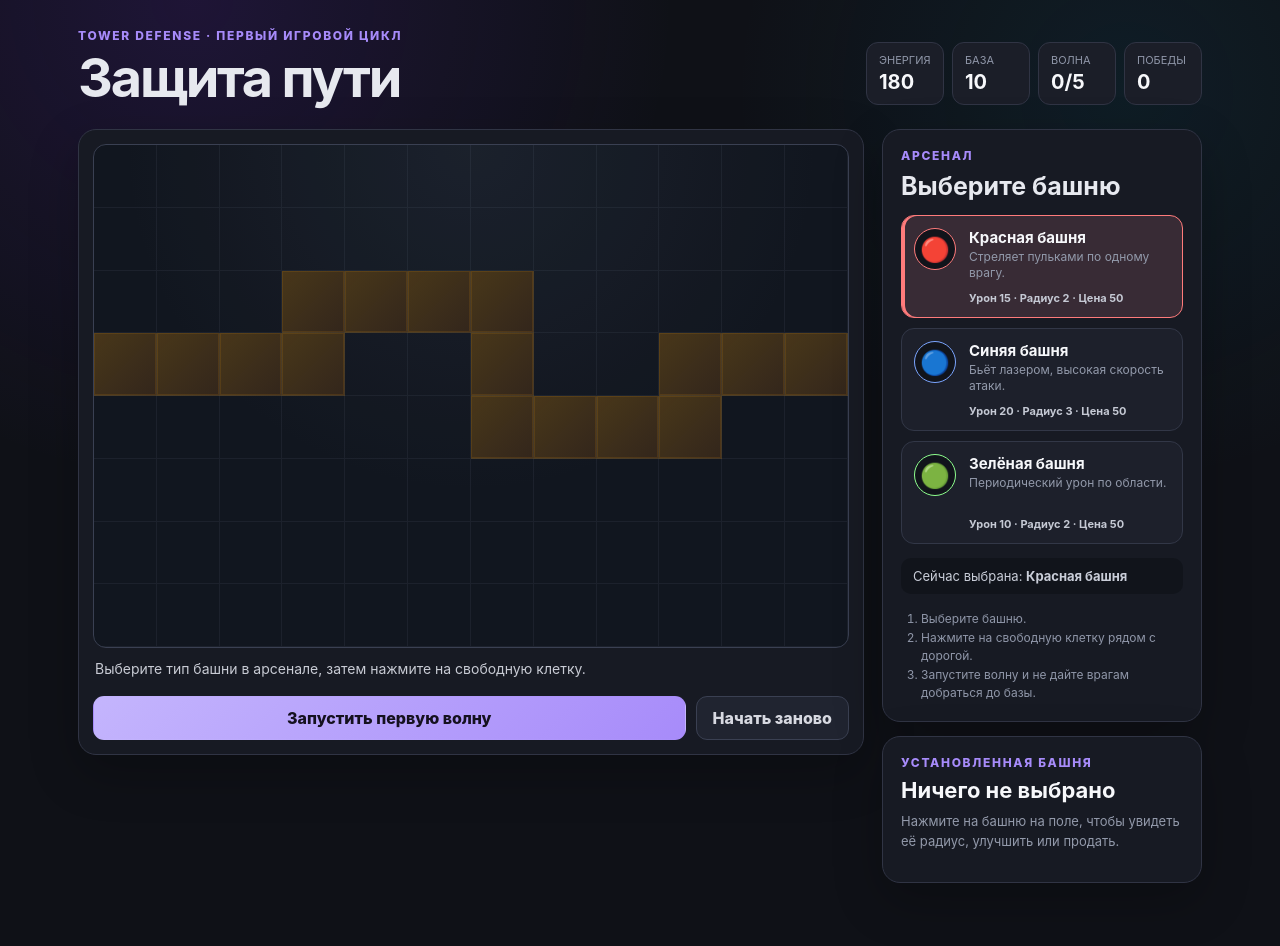
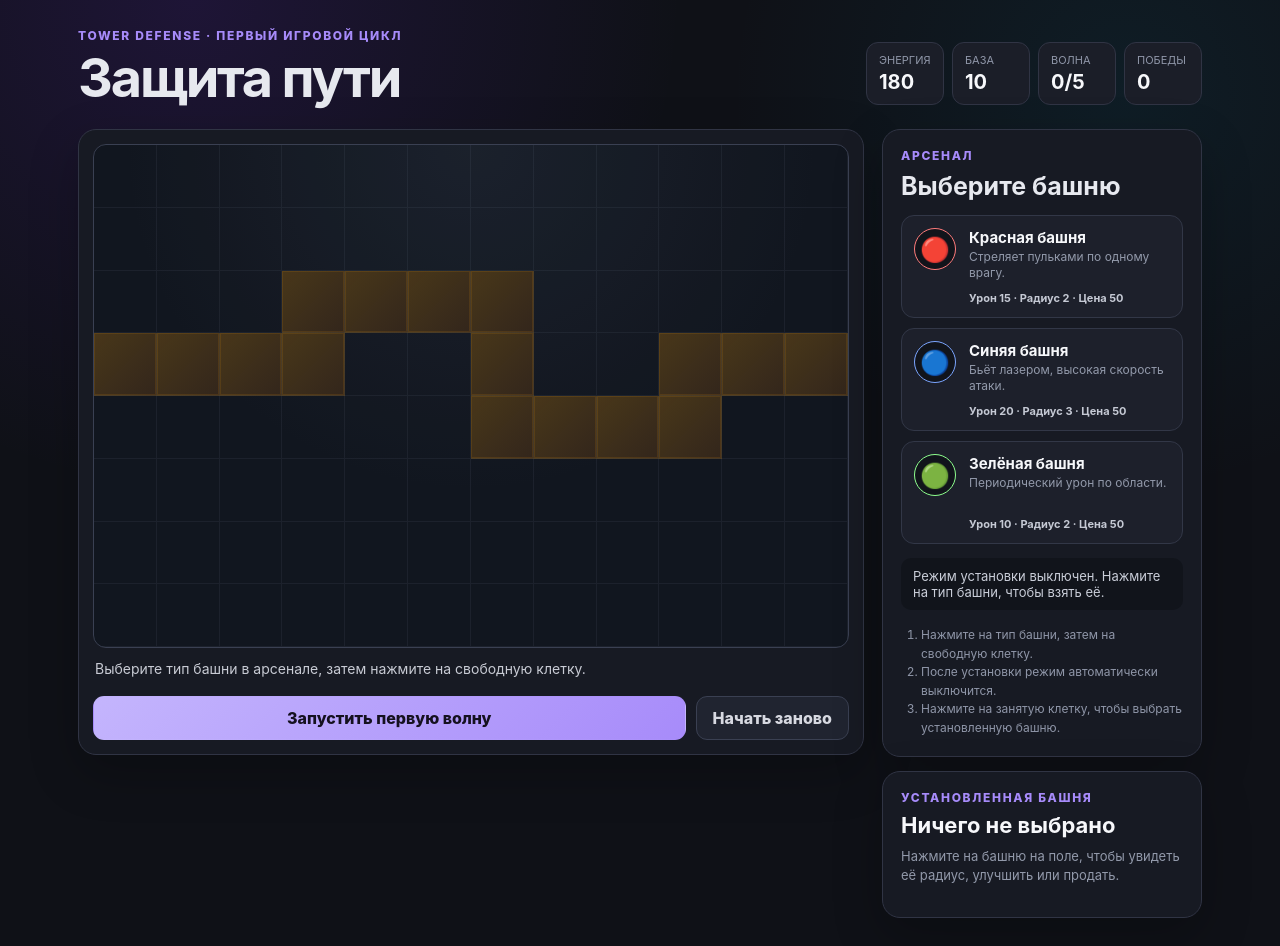
Before and after one commit to sunpole/tower_defense, a React (Vite) app: page / in a window 1280 px wide. Before the commit the page ends 911 px from the top, so only its background shows below. Built offline with nearby package versions, Linux system fonts and the light colour scheme.

Commit message:
Сделать режим установки башни явным и отменяемым

```diff
--- a/src/components/TowerShop.tsx
+++ b/src/components/TowerShop.tsx
@@ -4,10 +4,15 @@ import type { BattleDispatch } from '../types/Battle';
 
 interface TowerShopProps {
   selectedTowerId: number;
+  placementMode: boolean;
   dispatch: BattleDispatch;
 }
 
-export function TowerShop({ selectedTowerId, dispatch }: TowerShopProps) {
+export function TowerShop({
+  selectedTowerId,
+  placementMode,
+  dispatch,
+}: TowerShopProps) {
   const selectedTower = TOWERS.find((tower) => tower.id === selectedTowerId);
 
   return (
@@ -19,11 +24,12 @@ export function TowerShop({ selectedTowerId, dispatch }: TowerShopProps) {
 
       <div className="tower-list">
         {TOWERS.map((tower) => {
-          const isSelected = tower.id === selectedTowerId;
+          const isReadyToPlace = placementMode && tower.id === selectedTowerId;
 
           return (
             <button
-              className={`tower-option${isSelected ? ' tower-option--selected' : ''}`}
+              aria-pressed={isReadyToPlace}
+              className={`tower-option${isReadyToPlace ? ' tower-option--selected' : ''}`}
               key={tower.id}
               onClick={() => dispatch({ type: 'SELECT_TOWER', towerId: tower.id })}
               style={{ '--tower-color': tower.color } as CSSProperties}
@@ -42,16 +48,22 @@ export function TowerShop({ selectedTowerId, dispatch }: TowerShopProps) {
         })}
       </div>
 
-      {selectedTower && (
-        <div className="selection-note">
-          Сейчас выбрана: <strong>{selectedTower.name}</strong>
-        </div>
-      )}
+      <div className={`selection-note${placementMode ? ' selection-note--active' : ''}`}>
+        {placementMode && selectedTower ? (
+          <>
+            В руке: <strong>{selectedTower.name}</strong>.
+            <br />
+            Нажмите на свободную клетку. Повторный клик по этой карточке отменит установку.
+          </>
+        ) : (
+          'Режим установки выключен. Нажмите на тип башни, чтобы взять её.'
+        )}
+      </div>
 
       <ol className="game-help">
-        <li>Выберите башню.</li>
-        <li>Нажмите на свободную клетку рядом с дорогой.</li>
-        <li>Запустите волну и не дайте врагам добраться до базы.</li>
+        <li>Нажмите на тип башни, затем на свободную клетку.</li>
+        <li>После установки режим автоматически выключится.</li>
+        <li>Нажмите на занятую клетку, чтобы выбрать установленную башню.</li>
       </ol>
     </aside>
   );
```
